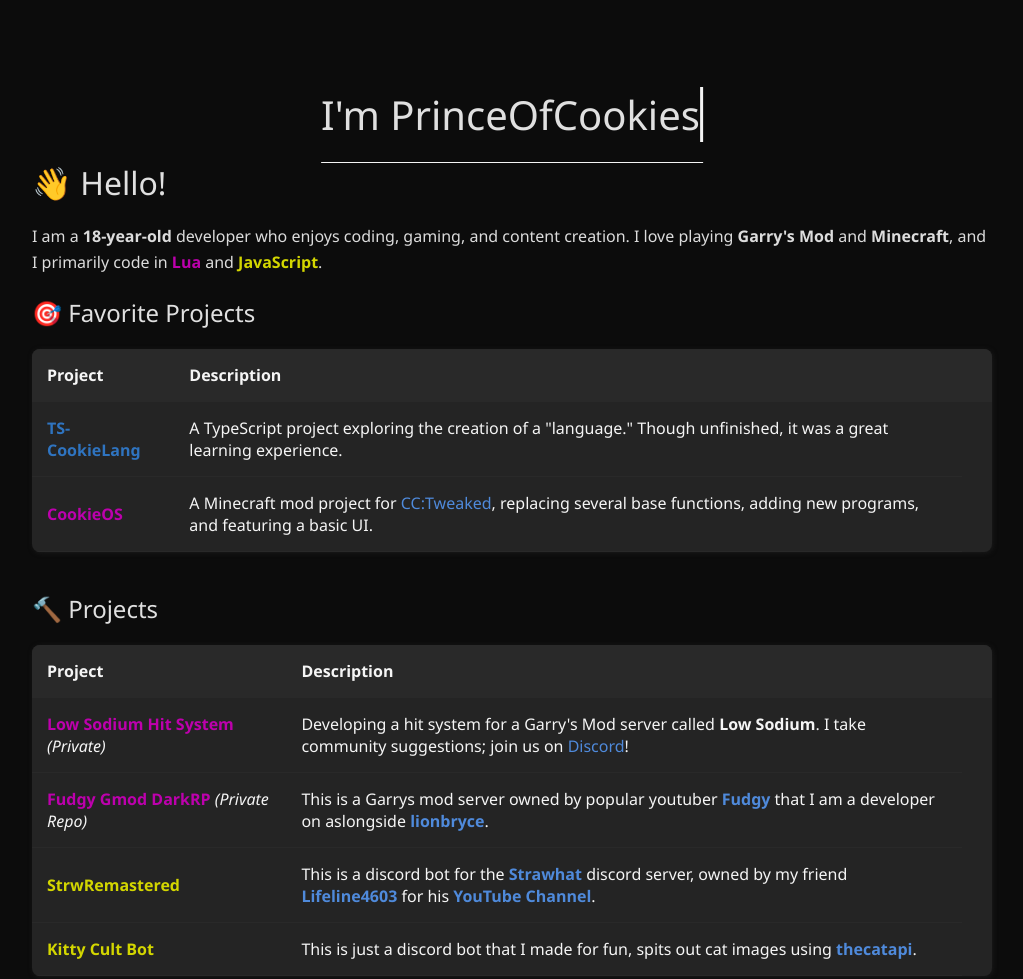
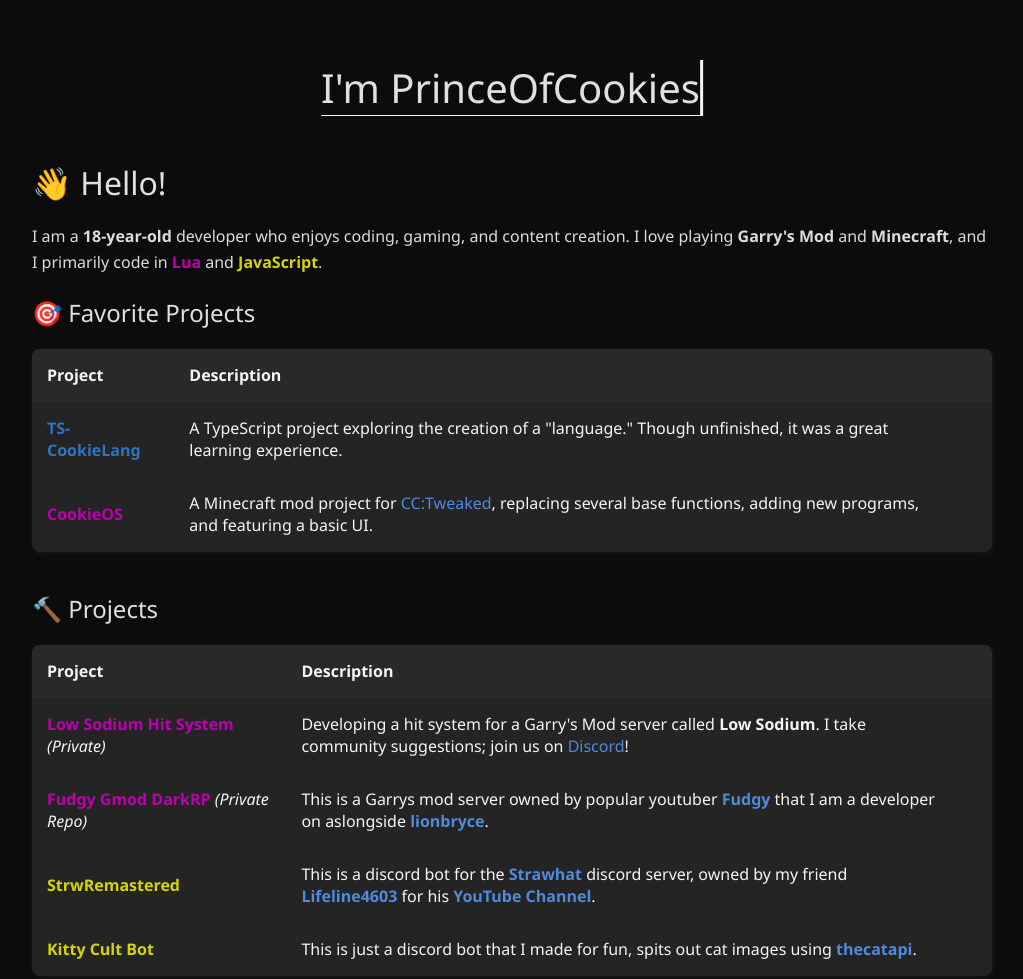
Before and after one commit to PrinceOfCookies/princeofcookies.tech, a plain HTML site: page index.html in a window 1280 px wide. Shown: the top 979 px of the page, without its empty margins (128-1151 px from the left). Drawn offline with Linux system fonts and the light colour scheme.

Commit message:
Idk why i changed this from #, it needs to be # lol

```diff
--- a/styles.css
+++ b/styles.css
@@ -17,7 +17,7 @@ body {
   min-height: 100vh;
 }
 
-.typewriterText {
+#typewriterText {
   display: inline;
 }
 
```
